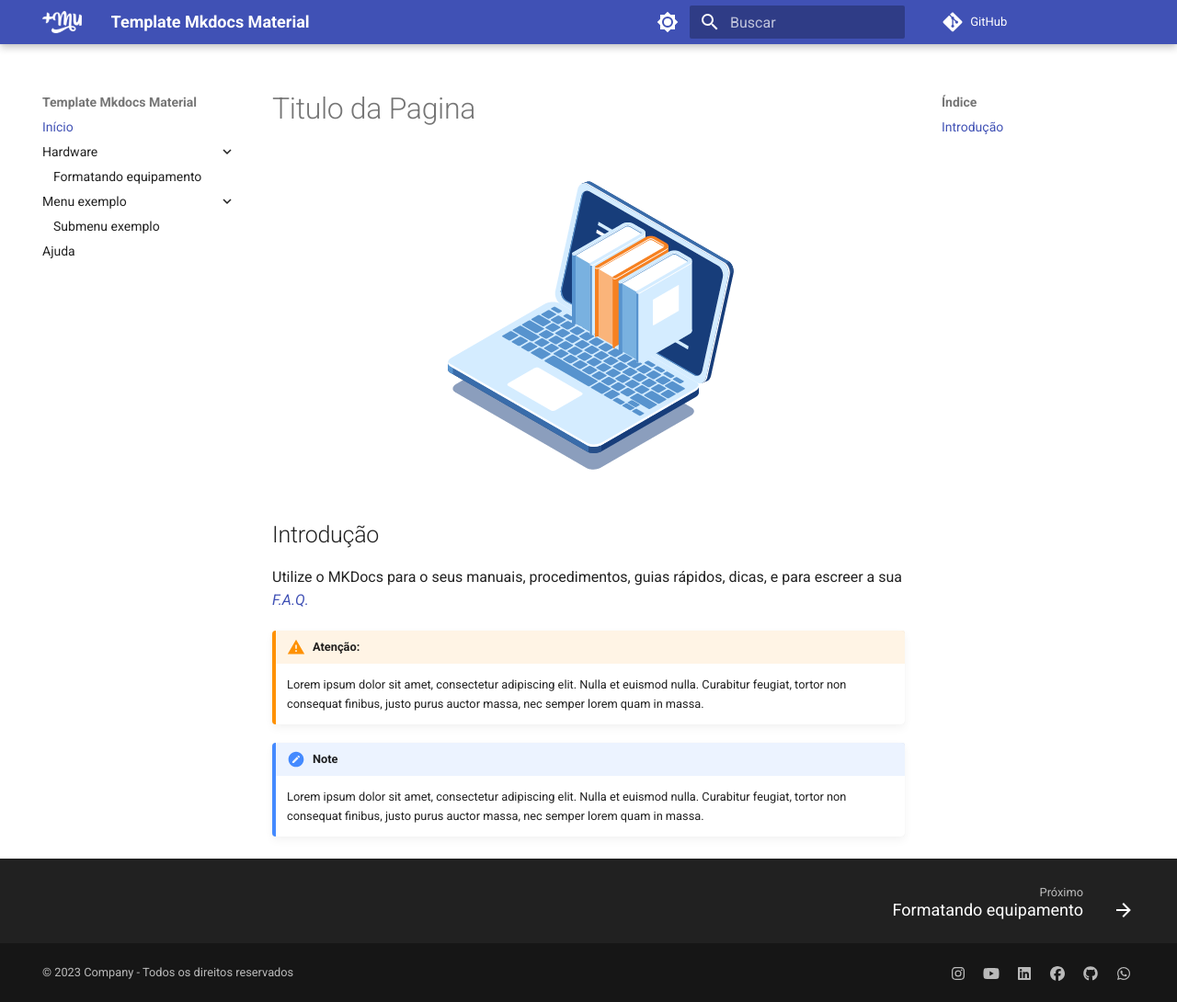
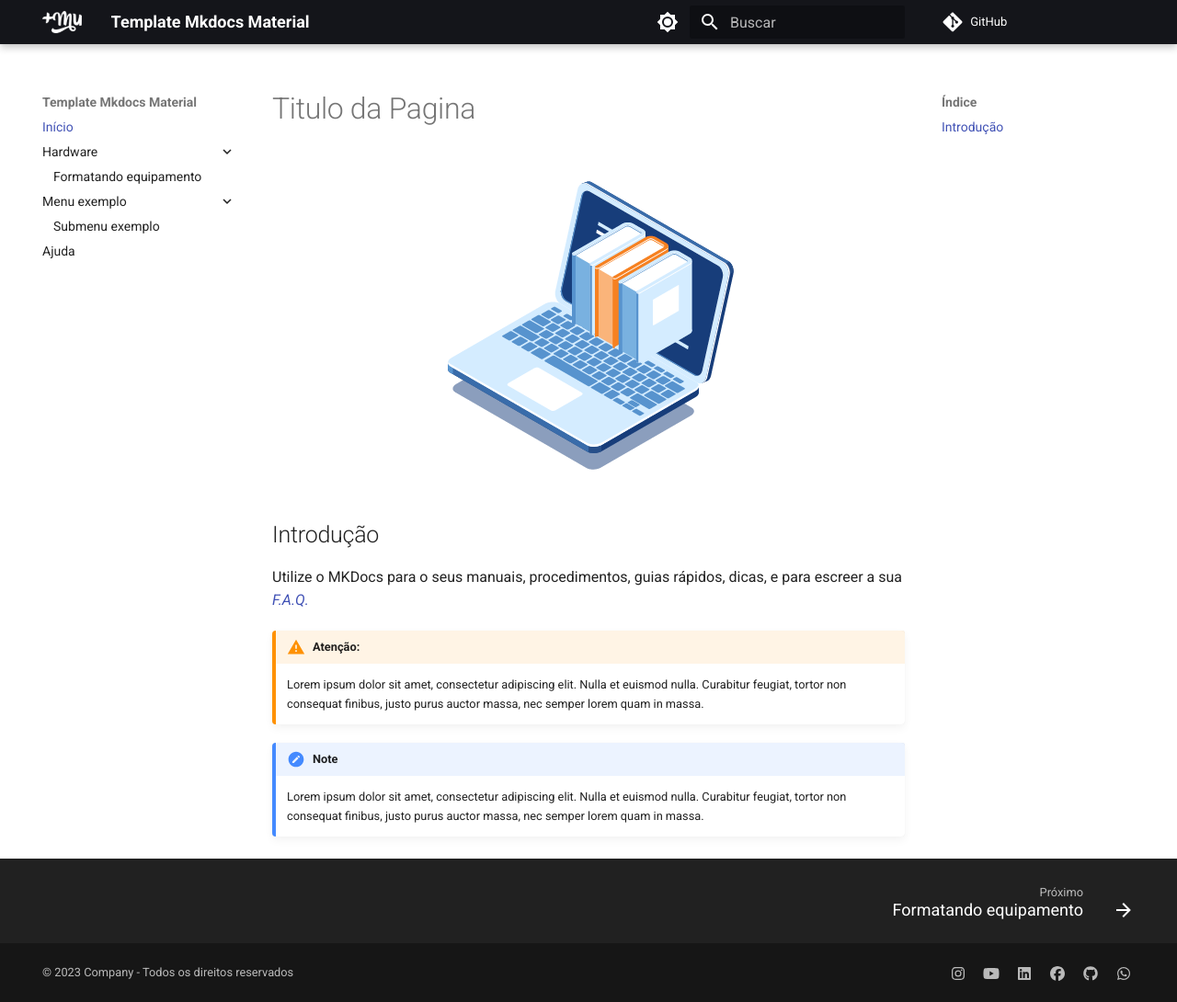
Before and after one commit to vip-vini/maismu-br.github.io, an MkDocs documentation site: the page built from docs/index.md, in a window 1280 px wide and 1090 px high. Shown: the whole window at 92% size. Built offline with MkDocs 1.6.1 and Material for MkDocs 9.7.7, drawn with Linux system fonts in a browser that asks for light colours; nearby versions of some CDN libraries; comment, search, counter and statistics services are not loaded.

Commit message:
cor primaria

```diff
--- a/mkdocs.yml
+++ b/mkdocs.yml
@@ -59,14 +59,14 @@ theme:
                 # - toc.integrate
         palette:
                 - scheme: default
-                  primary: indigo
-                  accent: indigo
+                  primary: black
+                  accent: black
                   toggle:
                     icon: material/brightness-7
                     name: Switch to dark mode
                 - scheme: slate
-                  primary: indigo
-                  accent: indigo
+                  primary: black
+                  accent: black
                   toggle:
                     icon: material/brightness-4
                     name: Switch to light mode
```
